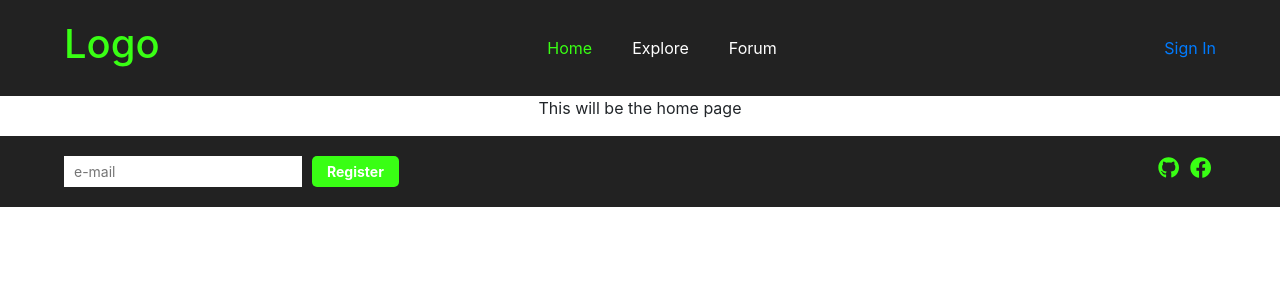
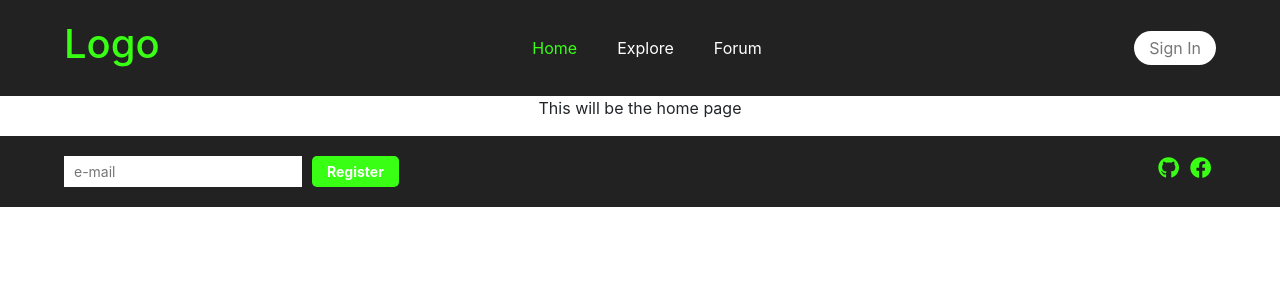
Before and after one commit to KaranSinghBisht/Space-Frontend, a React (Create React App) app in the folder front-end/: page / in a window 1280 px wide. Shown: the top 300 px of the page. Built offline with nearby package versions, Linux system fonts and the light colour scheme.

Commit message:
Sign in button styled and did a nice animation

```diff
--- a/front-end/src/components/Header/Header.module.css
+++ b/front-end/src/components/Header/Header.module.css
@@ -9,3 +9,43 @@
 .logo {
     color: var(--brand);
 }
+
+.button:link,
+.button:visited {
+    display: inline-block;
+    padding: 5px 15px;
+    text-decoration: none;
+    border-radius: 100px;
+    position: relative;
+    background-color: var(--white);
+    color: #777;
+}
+
+.button:hover {
+    transform: translateY(-2px);
+    box-shadow: 0 10px 20px rgba(0, 0, 0, .2);
+}
+
+.button:active {
+    transform: translateY(0);
+    box-shadow: 0 5px 10px rgba(0, 0, 0, .2);
+}
+
+.button::after{
+    content: "";
+    display: inline-block;
+    border-radius: 100px;
+    height: 100%;
+    width: 100%;
+    position: absolute;
+    top: 0;
+    left: 0;
+    z-index: -1;
+    transition: all .4s;
+    background-color: var(--white);
+}
+
+.button:hover::after {
+    transform: scaleX(1.4) scaleY(1.6);
+    opacity: 0;
+}
--- a/front-end/src/components/Header/index.jsx
+++ b/front-end/src/components/Header/index.jsx
@@ -16,7 +16,7 @@ export const Header = () => {
         <NavigationLink to="/explore">Explore</NavigationLink>
         <NavigationLink to="/forum">Forum</NavigationLink>
       </Navigation>
-      <a href="/">Sign In</a>
+      <a href="/" className={styles.button}>Sign In</a>
     </header>
   )
 }
```
